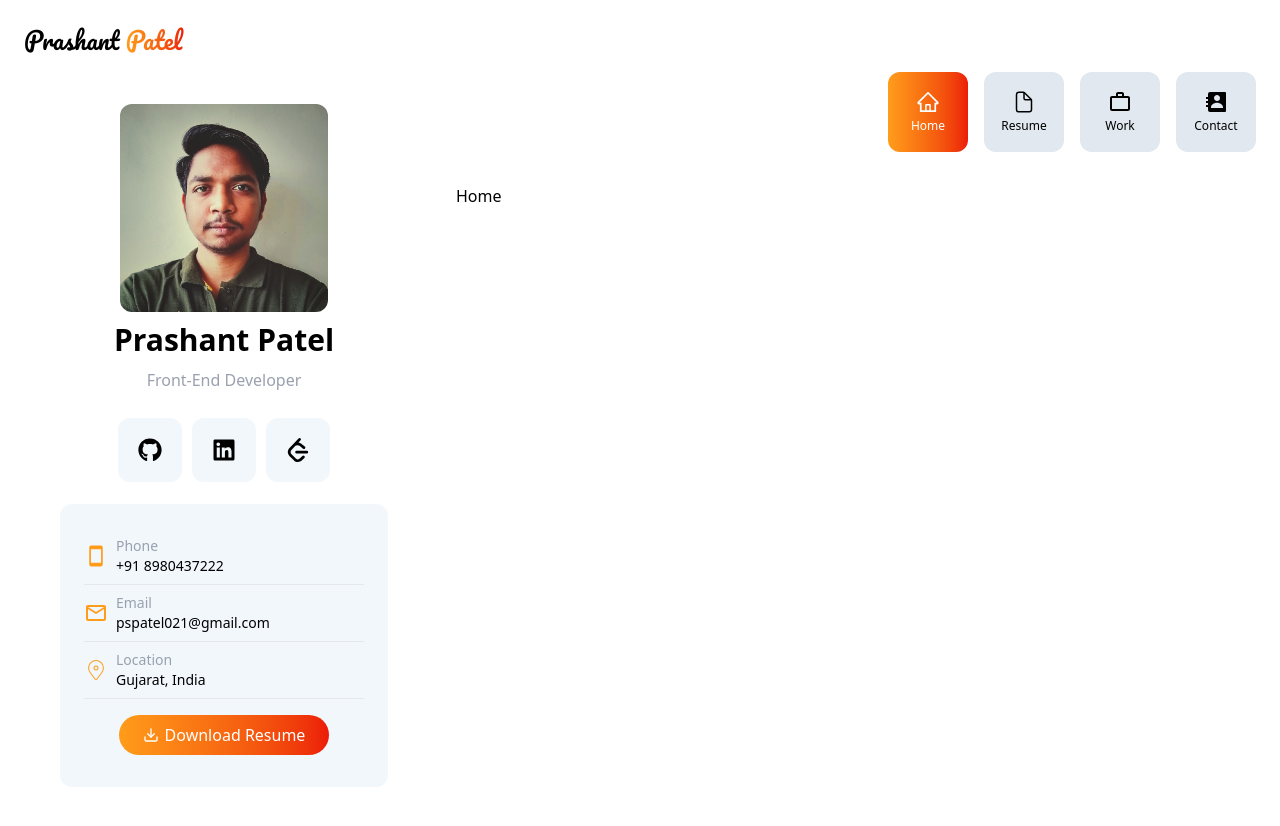
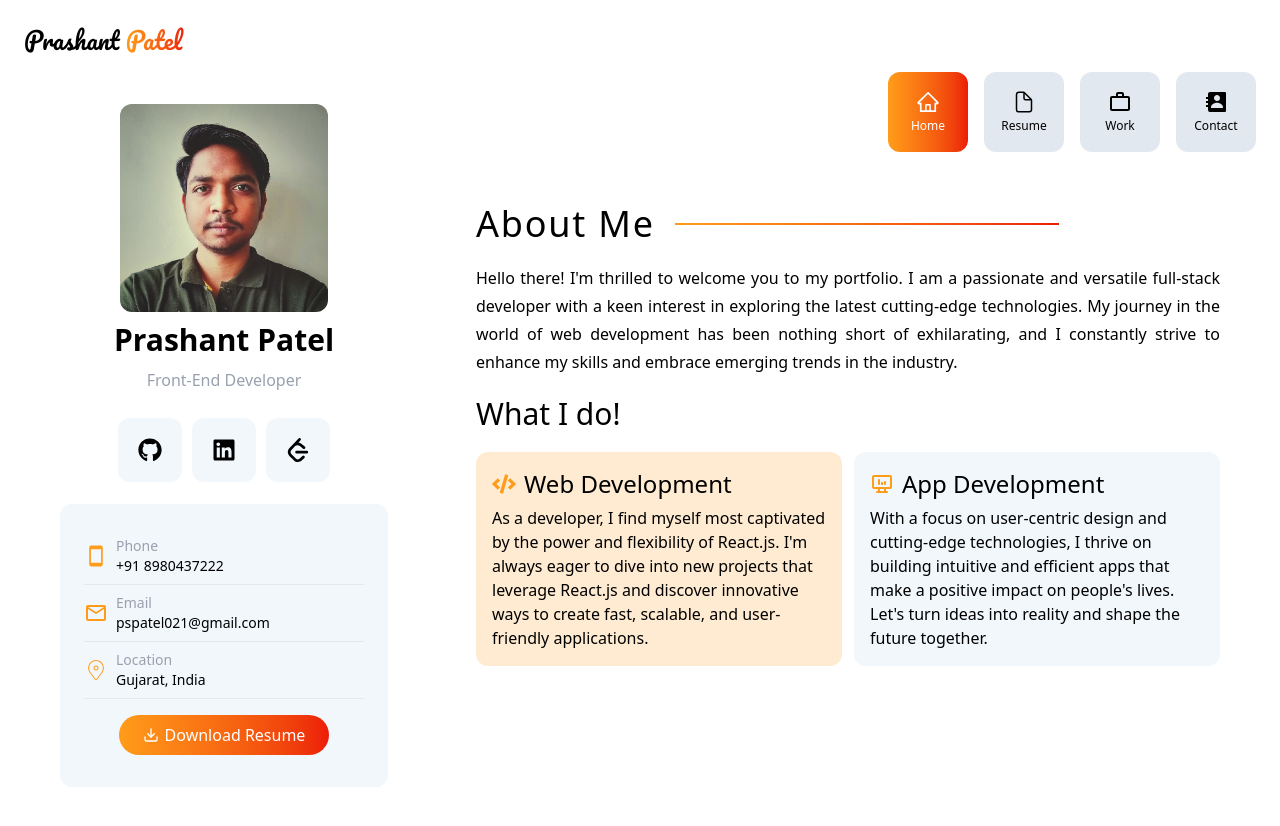
Before and after one commit to Prashant-021/Prashant-Patel-Portfolio, a React (Vite) app: page / in a window 1280 px wide. Shown: the top 826 px of the page. Built offline with nearby package versions, Linux system fonts and the light colour scheme.

Commit message:
Home design completed

```diff
--- /dev/null
+++ b/src/components/PageTitle.jsx
@@ -0,0 +1,15 @@
+import React from 'react'
+
+const PageTitle = ({ title }) => {
+    return (
+        <div className='flex flex-col lg:flex-row items-center gap-5'>
+            <h2 className='text-4xl tracking-wider'>
+                {title}
+            </h2>
+            <div className='max-w-[80%] w-sm h-0.5 bg-gradient-to-r from-primary to-secondary '>
+            </div>
+        </div>
+    )
+}
+
+export default PageTitle
--- a/src/index.css
+++ b/src/index.css
@@ -3,10 +3,14 @@
 
 @theme {
     --color-background: #F2F5F9;
-    --color-primary: #FF9C1A;
-    --color-secondary: #EC1B09;
     --color-off-white: #E1E8EF;
     --color-secondary-background: #F2F7FC;
 
+    --color-primary: #FF9C1A;
+    --color-primary-100: #FFEBD1;
+
+    --color-secondary: #EC1B09;
+
+
     --font-logo-text: "Pacifico"
 }
--- a/src/pages/Contact.jsx
+++ b/src/pages/Contact.jsx
@@ -1,8 +1,9 @@
 import React from 'react'
+import PageTitle from '../components/PageTitle'
 
 const Contact = () => {
   return (
-    <div>Contact</div>
+    <div className='p-5'><PageTitle title={"Contact"} /></div>
   )
 }
 
--- a/src/pages/Home.jsx
+++ b/src/pages/Home.jsx
@@ -1,8 +1,48 @@
 import React from 'react'
+import PageTitle from '../components/PageTitle'
+import { FaCode } from "react-icons/fa";
+import { TbDeviceDesktopAnalytics } from "react-icons/tb";
 
 const Home = () => {
+
+  const WhatIDoCards = [{
+    id: 1,
+    icon: <FaCode className='h-6 w-6 text-primary' />,
+    title: "Web Development",
+    description: "As a developer, I find myself most captivated by the power and flexibility of React.js. I'm always eager to dive into new projects that leverage React.js and discover innovative ways to create fast, scalable, and user- friendly applications."
+  }, {
+    id: 2,
+    icon: <TbDeviceDesktopAnalytics className='h-6 w-6 text-primary' />,
+    title: "App Development",
+    description: "With a focus on user-centric design and cutting-edge technologies, I thrive on building intuitive and efficient apps that make a positive impact on people's lives. Let's turn ideas into reality and shape the future together."
+  }]
+
   return (
-    <div>Home</div>
+    <div className='p-5'>
+      <PageTitle title={"About Me"} />
+      <p className='mt-5 leading-7 text-justify'>Hello there! I'm thrilled to welcome you to my portfolio. I am a passionate and versatile
+        full-stack developer with a keen interest in exploring the latest cutting-edge technologies.
+        My journey in the world of web development has been nothing short of exhilarating, and
+        I constantly strive to enhance my skills and embrace emerging trends in the industry.</p>
+      <h3 className='mt-5 text-3xl '>
+        What I do!
+      </h3>
+      <div className="mt-5 grid grid-cols-1 md:grid-cols-2 gap-3">
+        {WhatIDoCards.map(card => {
+          return (
+            <div className={`${card.id % 2 === 0 ? "bg-secondary-background" : "bg-primary-100"} rounded-xl p-4`} key={card.id}>
+              <div className="flex items-center gap-2">
+                {card.icon}
+                <h4 className='text-2xl font-medium'>
+                  {card.title}
+                </h4>
+              </div>
+              <p className='mt-1.5'>{card.description}</p>
+            </div>
+          )
+        })}
+      </div>
+    </div>
   )
 }
 
--- a/src/pages/Resume.jsx
+++ b/src/pages/Resume.jsx
@@ -1,8 +1,9 @@
 import React from 'react'
+import PageTitle from '../components/PageTitle'
 
 const Resume = () => {
   return (
-    <div>Resume</div>
+    <div className='p-5'><PageTitle title={"Resume"} /></div>
   )
 }
 
--- a/src/pages/Work.jsx
+++ b/src/pages/Work.jsx
@@ -1,8 +1,9 @@
 import React from 'react'
+import PageTitle from '../components/PageTitle'
 
 const Work = () => {
   return (
-    <div>Work</div>
+    <div className='p-5'><PageTitle title={"Portfolio"} /></div>
   )
 }
 
```
